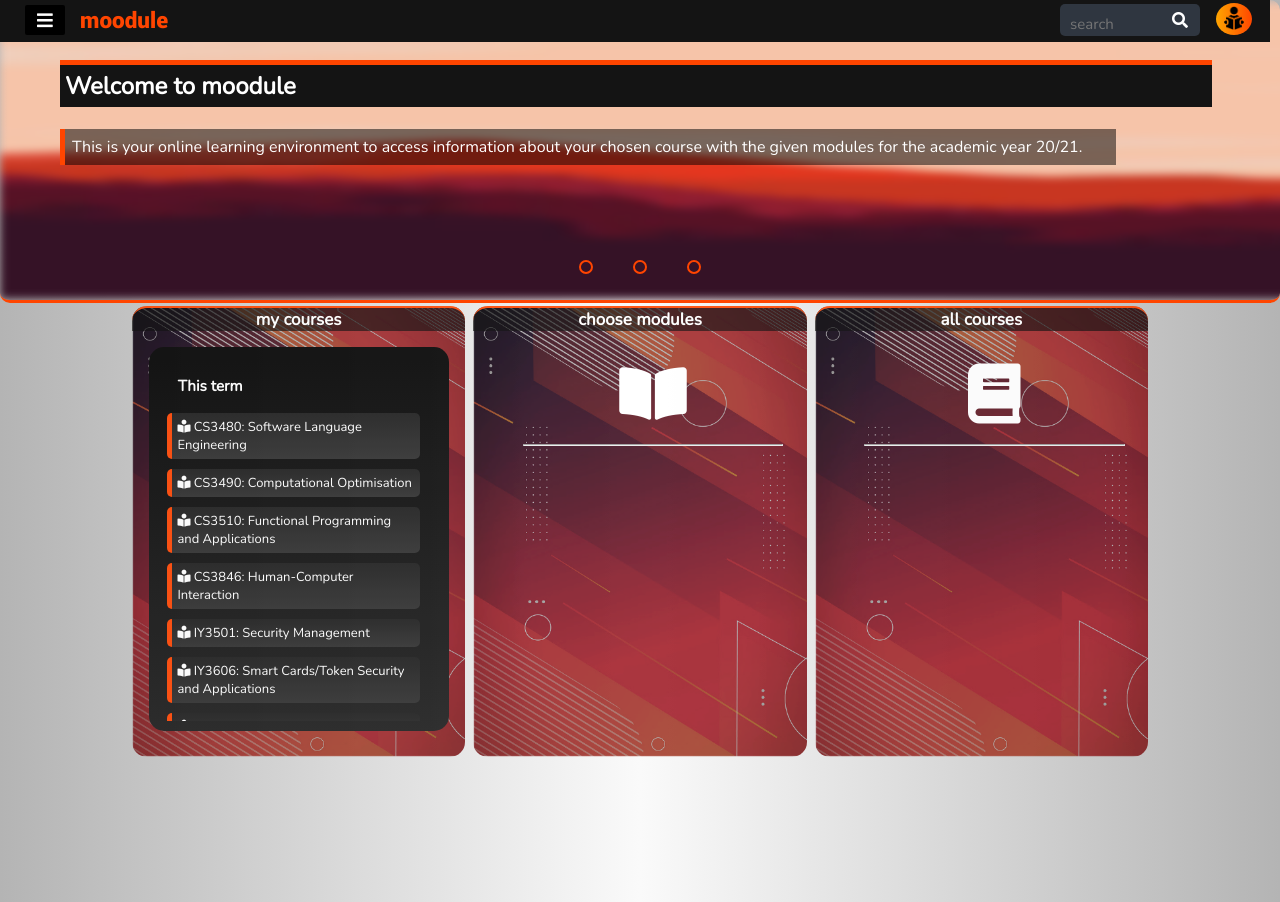
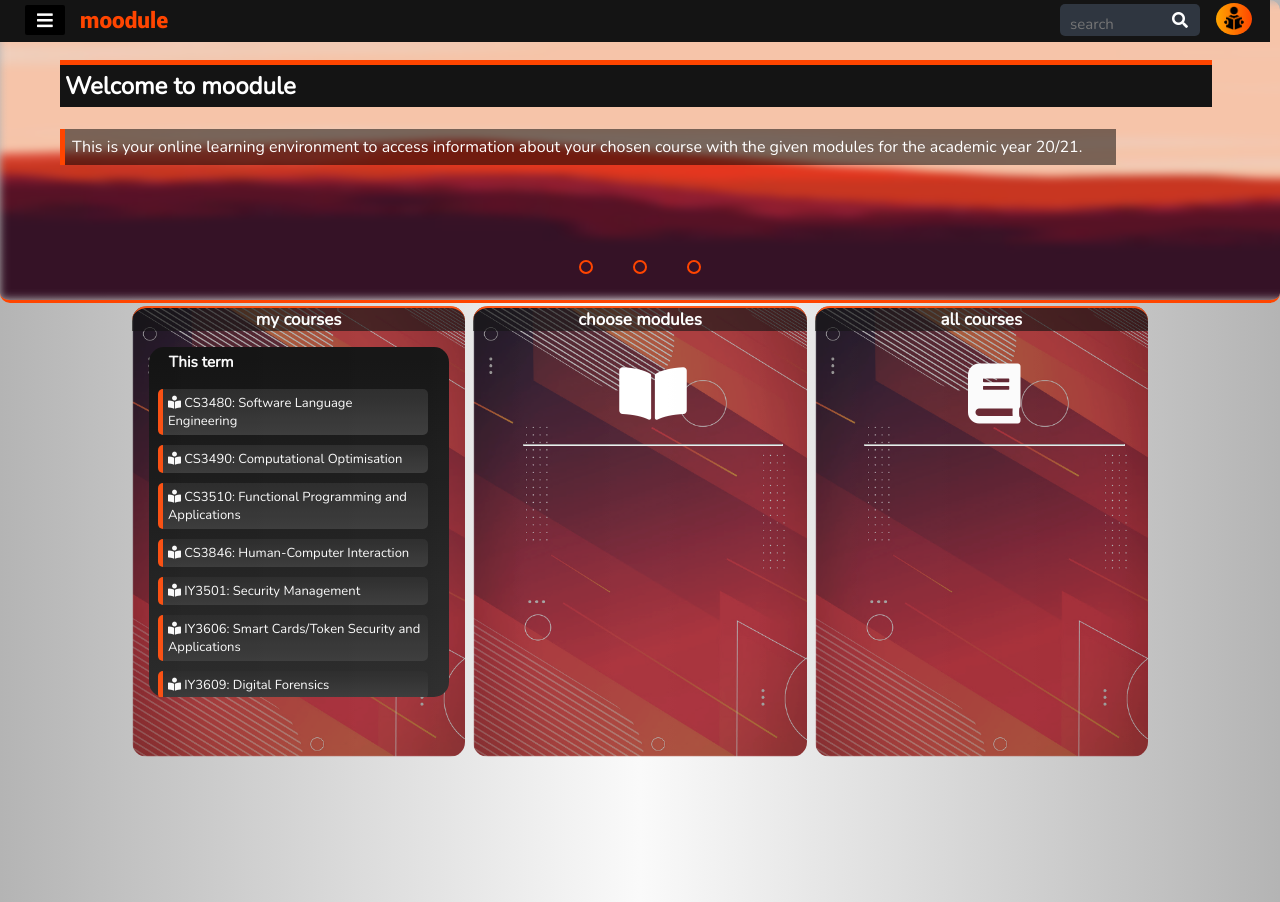
Before and after one commit to TomAllison067/moodule-pages, a Django app: template modulesApplication/templates/modulesApplication/StudentLandingPage.html in a window 1280 px wide. Run offline with Django 3.2, Linux system fonts and the light colour scheme; the template is opened without the code that fills it, so the values that code supplies are empty; the visitor is signed in with stand-in values (Sample User, id 1); some libraries are stand-ins or nearby versions.

Commit message:
minor design changes

```diff
--- a/modulesApplication/static/modulesApplication/css/main.css
+++ b/modulesApplication/static/modulesApplication/css/main.css
@@ -279,8 +279,8 @@
 }
 
 .lp-content {
-    margin-left: 5%;
-    padding: 10px;
+    margin: auto;
+    /*padding: 10px 5px;*/
     width: 90%;
     height: 80%;
     display: block;
--- a/modulesApplication/templates/modulesApplication/OfficeLandingPage.html
+++ b/modulesApplication/templates/modulesApplication/OfficeLandingPage.html
@@ -108,7 +108,7 @@
             <a href="" class="b-btn">
                 <h2> Downloadable CSVs </h2>
                 <div class="lp-content" id="lpc-cm">
-                    <div class="lp-content">
+                    <div class="lp-content" style="padding: 10px;">
 
                         <div class="term-module-list">
                             <ul>
```
